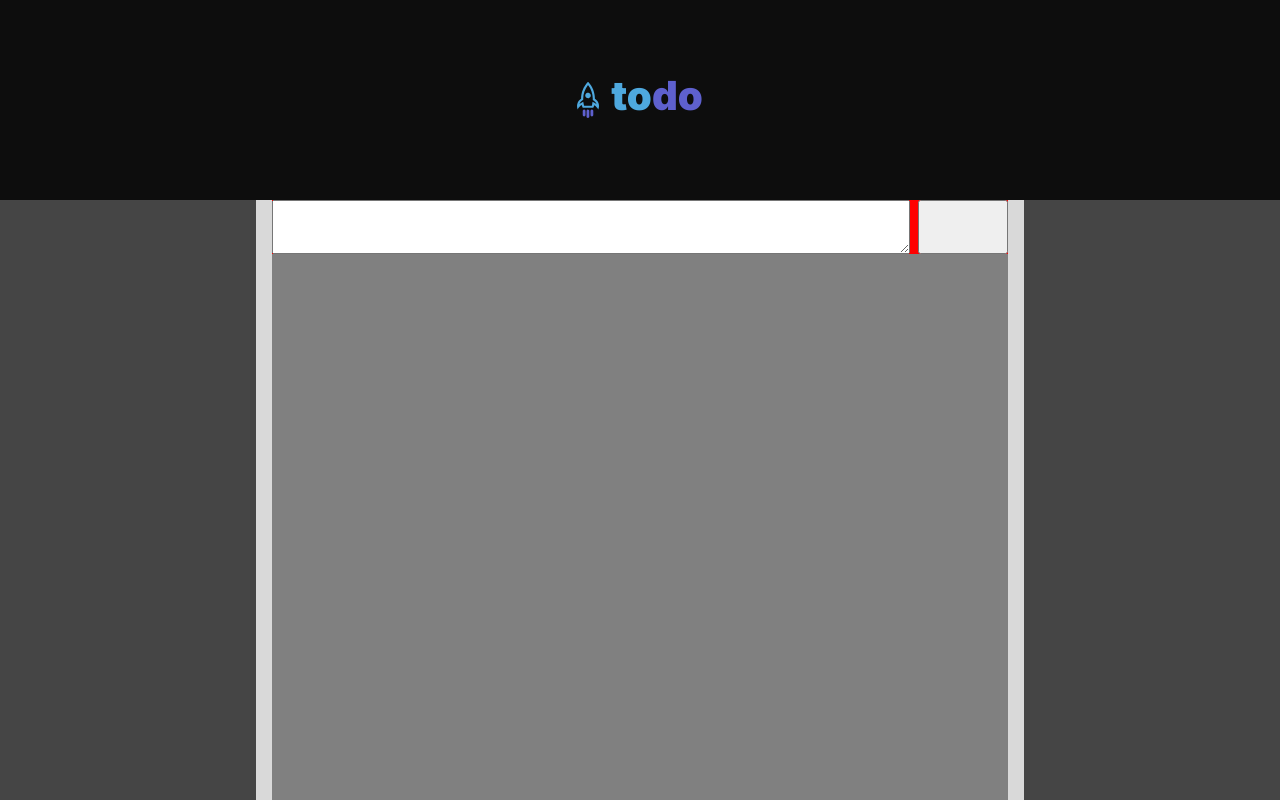
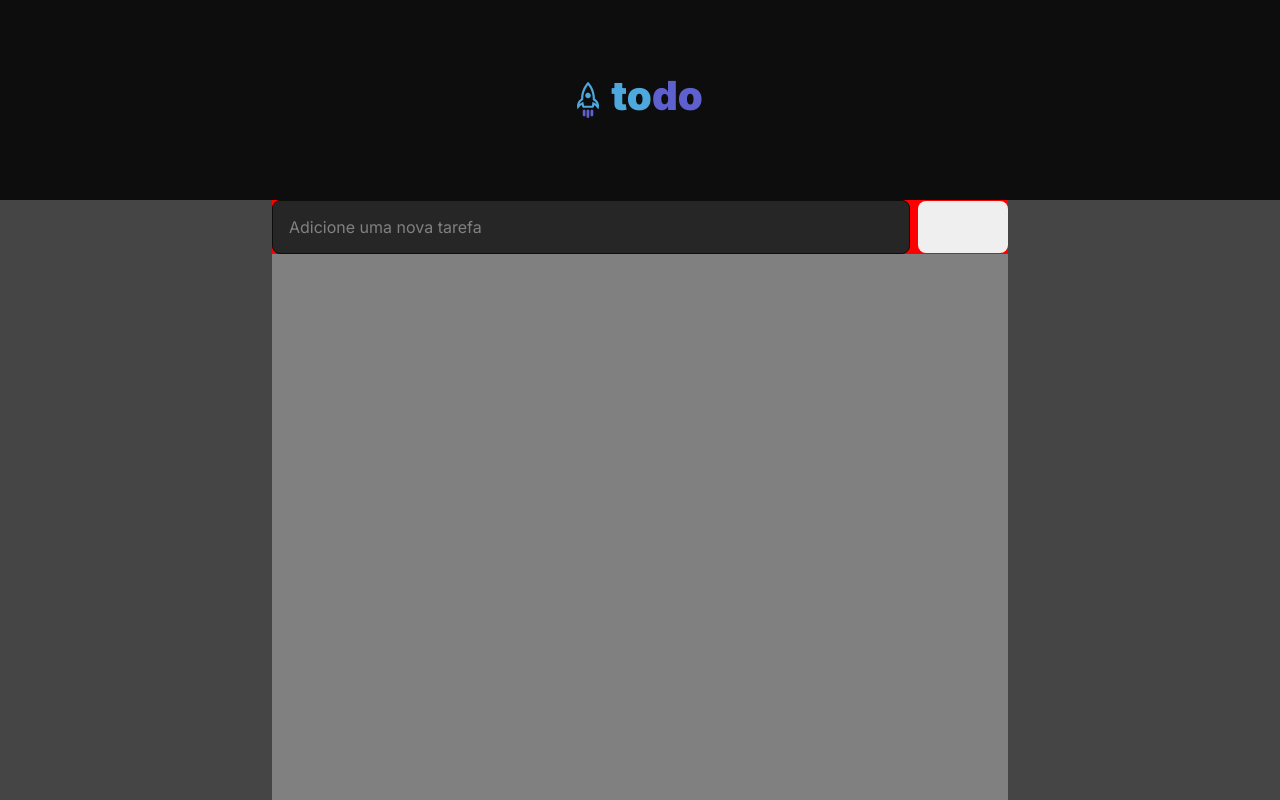
Before and after one commit to felipedev01/Gerenciador-de-Tarefas, a React (Vite) app: page / in a window 1280 px wide. Shown: the top 800 px of the page. Built offline with nearby package versions, Linux system fonts and the light colour scheme.

Commit message:
atualizando o inputbox

```diff
--- a/src/App.module.css
+++ b/src/App.module.css
@@ -1,9 +1,10 @@
 .Wrapper{
-    background:var(--gray-200);
+
     height: 51.5rem;
     max-width: 48rem;
     margin:auto;
     padding: 0 1rem;
+    color:black;
 
 }
 main{
--- a/src/Componentes/InputBox.jsx
+++ b/src/Componentes/InputBox.jsx
@@ -4,7 +4,10 @@ export function InputBox(){
 
     return(
         <form className={styles.InputBox}>
-           <textarea >
+           <textarea
+           placeholder='Adicione uma nova tarefa'
+           required
+           >
 
            </textarea>
            <button>
--- a/src/Componentes/InputBox.module.css
+++ b/src/Componentes/InputBox.module.css
@@ -4,4 +4,18 @@
     display: grid;
     grid-template-columns: 1fr 5.625rem;
     gap: 0.5rem;
+    resize:none;
+}button{
+    height: 3.25rem;
+    border: none;
+    border-radius: 8px;
+    margin-top: 0.0625rem;
+}textarea{
+    border-radius: 8px;
+    padding: 1rem;
+    background: var(--gray-500);
+    border: 1px solid var(--gray-700);
+    resize: none;
+}textarea::placeholder {
+    color:var(--gray-300)
 }
```
